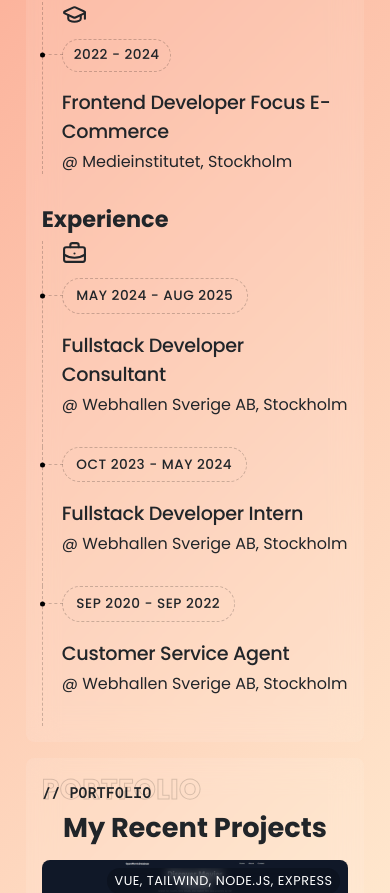
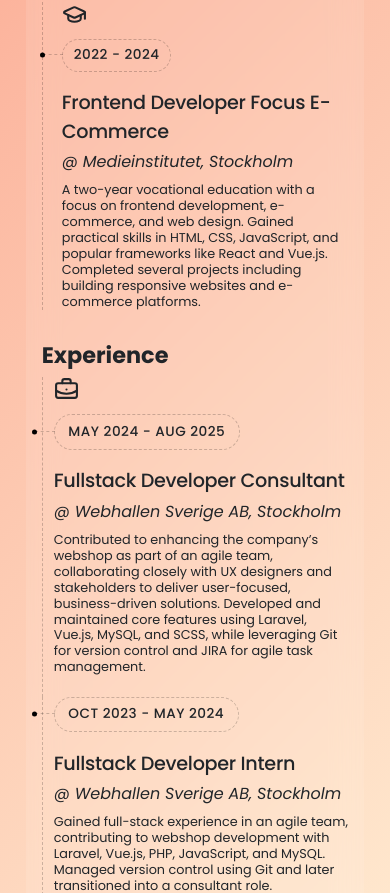
Before and after one commit to markusohlsson/portfoliov3, a Vue app: page /about in a window 390 px wide. Shown: the part 1311-2204 px from the top of the page. Built offline with nearby package versions, Linux system fonts and the light colour scheme; the HTML template or start-up script is replaced by a standard one.

Commit message:
Enhance resume and education cards with descriptions and improved styling

```diff
--- a/src/components/EducationCard.vue
+++ b/src/components/EducationCard.vue
@@ -6,7 +6,8 @@
         <div class="resume-section">
             <span class="resume-date">{{ details.date }}</span>
             <h3 class="resume-level">{{ details.level }}</h3>
-            <span>@ {{ details.school }}, {{ details.location }}</span>
+            <span class="resume-location">@ {{ details.school }}, {{ details.location }}</span>
+            <p class="resume-description">{{ details.description }}</p>
         </div>
     </div>
 </template>
@@ -25,6 +26,15 @@
   left: 0;
   height: 100%;
   border-left: 1px dashed rgba(0, 0, 0, 0.2);
+}
+.resume-description {
+    font-size: clamp(0.80rem, 0.7rem + 0.3vw, 0.9rem);
+    margin: 0;
+    margin-top: 0.5rem;
+    line-height: 1.25;
+}
+.resume-location {
+  font-style: italic;
 }
 
 .resume-date {
@@ -82,7 +92,6 @@
   .resume-level {
     font-size: 1.25rem;
   }
-
   span {
     font-size: 1rem;
   }
--- a/src/components/Resume.vue
+++ b/src/components/Resume.vue
@@ -65,6 +65,7 @@ const education = [
         school: 'Medieinstitutet',
         location: 'Stockholm',
         level: 'Frontend Developer Focus E-Commerce',
+        description: 'A two-year vocational education with a focus on frontend development, e-commerce, and web design. Gained practical skills in HTML, CSS, JavaScript, and popular frameworks like React and Vue.js. Completed several projects including building responsive websites and e-commerce platforms.',
     }
 ]
 const experiences = [
@@ -74,18 +75,21 @@ const experiences = [
         location: 'Stockholm',
         title: 'Fullstack Developer Consultant',
         icon: BriefcaseBusiness,
+        description: 'Contributed to enhancing the company’s webshop as part of an agile team, collaborating closely with UX designers and stakeholders to deliver user-focused, business-driven solutions. Developed and maintained core features using Laravel, Vue.js, MySQL, and SCSS, while leveraging Git for version control and JIRA for agile task management.'
     },
     {
         date: 'Oct 2023 - May 2024',
         workplace: 'Webhallen Sverige AB',
         location: 'Stockholm',
         title: 'Fullstack Developer Intern',
+        description: 'Gained full-stack experience in an agile team, contributing to webshop development with Laravel, Vue.js, PHP, JavaScript, and MySQL. Managed version control using Git and later transitioned into a consultant role.'
     },
     {
         date: 'Sep 2020 - Sep 2022',
         workplace: 'Webhallen Sverige AB',
         location: 'Stockholm',
-        title: 'Customer Service Agent'
+        title: 'Customer Service Agent',
+        description: 'Provided support via chat, email, phone, and forums, troubleshooting and resolving order and delivery issues while ensuring a positive customer experience through effective communication and customer-focused problem-solving.',
     }
 ]
 const isMobile = ref(false);
--- a/src/components/ResumeCard.vue
+++ b/src/components/ResumeCard.vue
@@ -6,7 +6,8 @@
         <div class="resume-section">
             <span class="resume-date">{{ details.date }}</span>
             <h3 class="resume-level">{{ details.title }}</h3>
-            <span>@ {{ details.workplace }}, {{ details.location }}</span>
+            <span class="resume-location">@ {{ details.workplace }}, {{ details.location }}</span>
+            <p class="resume-description">{{ details.description }}</p>
         </div>
     </div>
 </template>
@@ -14,11 +15,19 @@
 /* --- Base: Mobile first --- */
 .resume-card {
   position: relative;
-  padding-left: 20px;
-  padding-bottom: 30px;
+  padding-left: clamp(12px, 1.5vw, 18px);
+  padding-bottom: clamp(18px, 2.5vh, 28px);
   box-sizing: border-box;
 }
-
+.resume-description {
+    font-size: clamp(0.80rem, 0.7rem + 0.3vw, 0.9rem);
+    margin: 0;
+    margin-top: 0.5rem;
+    line-height: 1.25;
+}
+.resume-location {
+  font-style: italic;
+}
 .resume-card::before {
   content: '';
   position: absolute;
```
